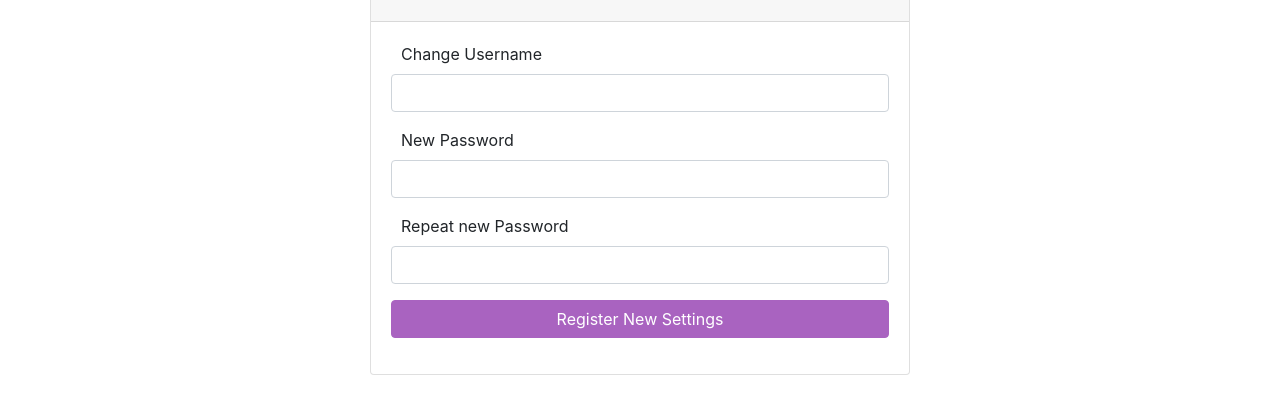
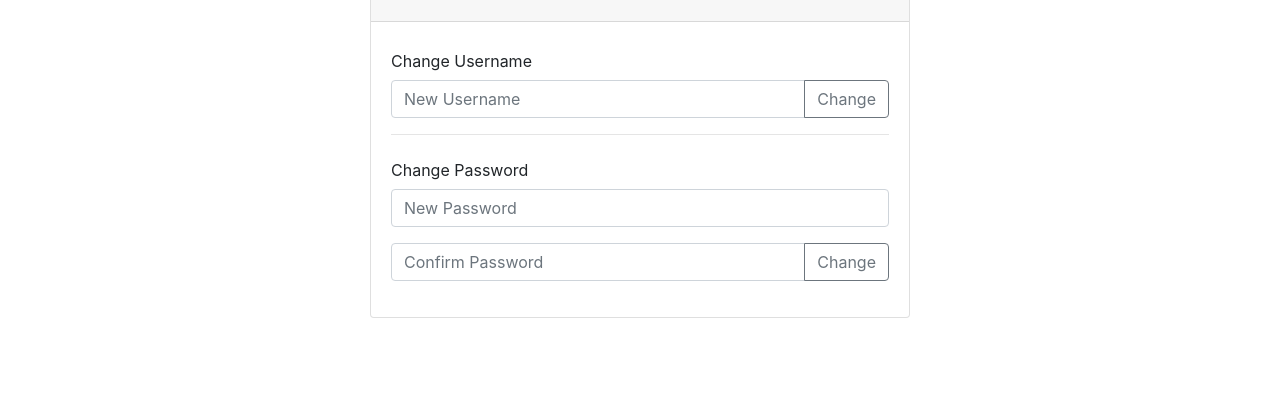
Before and after one commit to tec-csf/tc3041-pf-primavera-2020-equipo4, a plain HTML site: page frontend/settings.html in a window 1280 px wide. Shown: the part 157-568 px from the top of the page. Drawn offline with nearby package versions, Linux system fonts and the light colour scheme.

Commit message:
settings and game page done

```diff
--- a/frontend/settings.html
+++ b/frontend/settings.html
@@ -41,23 +41,24 @@
 					  <h4 class="card-title mt-2">Profile Settings</h4>
 				  </header>
 				  <article class="card-body">
-					  <form>
-						  <div class="form-group"> <!-- form-group end.// -->
-							  <label>Change Username</label>
-							  <input type="text" class="form-control" placeholder="" required>
-						  </div>
-						  <div class="form-group">
-							  <label>New Password</label>
-							  <input type="password" class="form-control" placeholder="" required>
-						  </div> <!-- form-group end.// -->
-						  <div class="form-group">
-							  <label>Repeat new Password</label>
-							  <input type="password" class="form-control" placeholder="" required>
-						  </div>
-						  <div class="form-group">
-							  <button type="submit" class="btn btn-primary btn-block">Register New Settings</button>
-						  </div> <!-- form-group// -->
-					  </form>
+					<label for="exampleFormControlTextarea1" class="col-form-label" style="margin: auto;">Change Username</label>
+					<div class="input-group mb-3">
+						<input type="text" class="form-control" placeholder="New Username" aria-label="Recipient's username" aria-describedby="button-addon2">
+						<div class="input-group-append">
+						  <button class="btn btn-outline-secondary" type="button" id="button-addon2">Change</button>
+						</div>
+					  </div>
+					  <hr>
+					  <label for="exampleFormControlTextarea1" class="col-form-label" style="margin: auto;">Change Password</label>
+					  <div class="input-group mb-3">
+						<input type="password" class="form-control" placeholder="New Password" aria-label="Recipient's username" aria-describedby="button-addon2">
+					  </div>
+					<div class="input-group mb-3">
+						<input type="password" class="form-control" placeholder="Confirm Password" aria-label="Recipient's username" aria-describedby="button-addon2">
+						<div class="input-group-append">
+						  <button class="btn btn-outline-secondary" type="button" id="button-addon2">Change</button>
+						</div>
+					  </div>
 				  </article> <!-- card-body end .// -->
 				  </div> <!-- card.// -->
 			  </div> <!-- col.//-->
--- a/frontend/styles.css
+++ b/frontend/styles.css
@@ -130,11 +130,6 @@
   to {opacity: 1}
 }
 
-.price-button
-{
-	margin-left: 10px;
-}
-
 th
 {
 	width: 25%;
@@ -177,12 +172,6 @@ th
 	width: 60%
 }
 
-label
-{
-	margin-left: 10px;
-	margin-right: 10px;
-}
-
 input::-webkit-outer-spin-button,
 input::-webkit-inner-spin-button {
   -webkit-appearance: none;
```
Also changed, not shown: frontend/game.html (+7 -16 lines).
